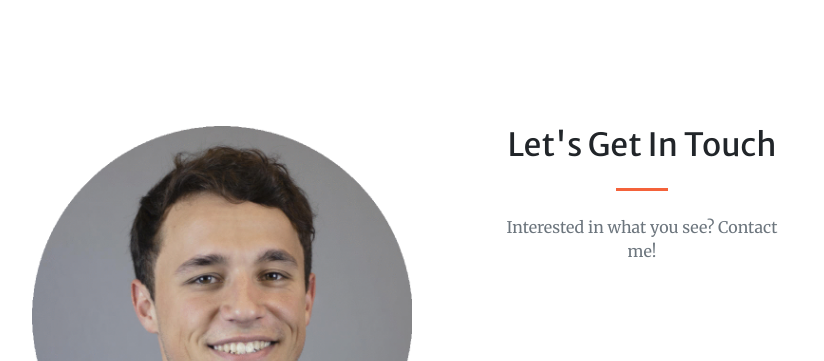
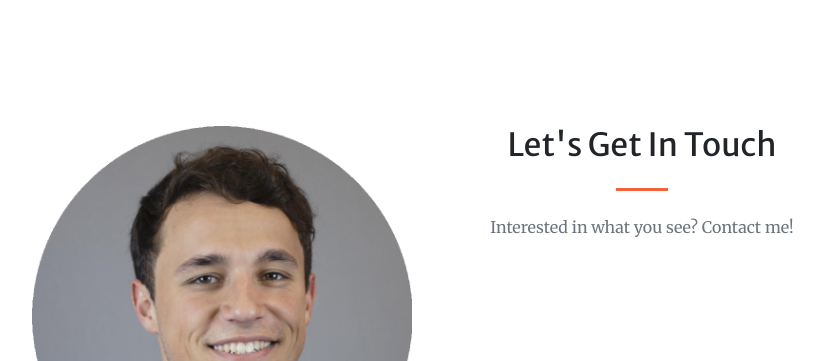
Before and after one commit to Ale-xis/Ale-xis.github.io, a website with bundled scripts: page index.html in a window 1280 px wide. Shown: the part 802-1163 px from the top of the page, without its empty margins (38-862 px from the left). Built offline with nearby package versions, Linux system fonts and the light colour scheme; a script that the page names is missing.

Commit message:
Update index.html

```diff
--- a/index.html
+++ b/index.html
@@ -121,13 +121,9 @@
 		  <img class="img-fluid" src="img/professional-headshot.png" alt="" style="width:auto;height:auto;">
 		</div>
 		<div class="col-lg-8 ml-auto text-center" style="padding-left:0px;padding-right:300px;">
-		  <div class="row justify-content-center">
-			<div class="col-lg-8 text-center">
-			  <h2 class="mt-0">Let's Get In Touch</h2>
-			  <hr class="divider my-4">
-			  <p class="text-muted mb-5">Interested in what you see? Contact me!</p>
-			</div>
-		  </div>
+		  <h2 class="mt-0">Let's Get In Touch</h2>
+		  <hr class="divider my-4">
+		  <p class="text-muted mb-5">Interested in what you see? Contact me!</p>
 		</div>
 	  </div>
     </div>
```
